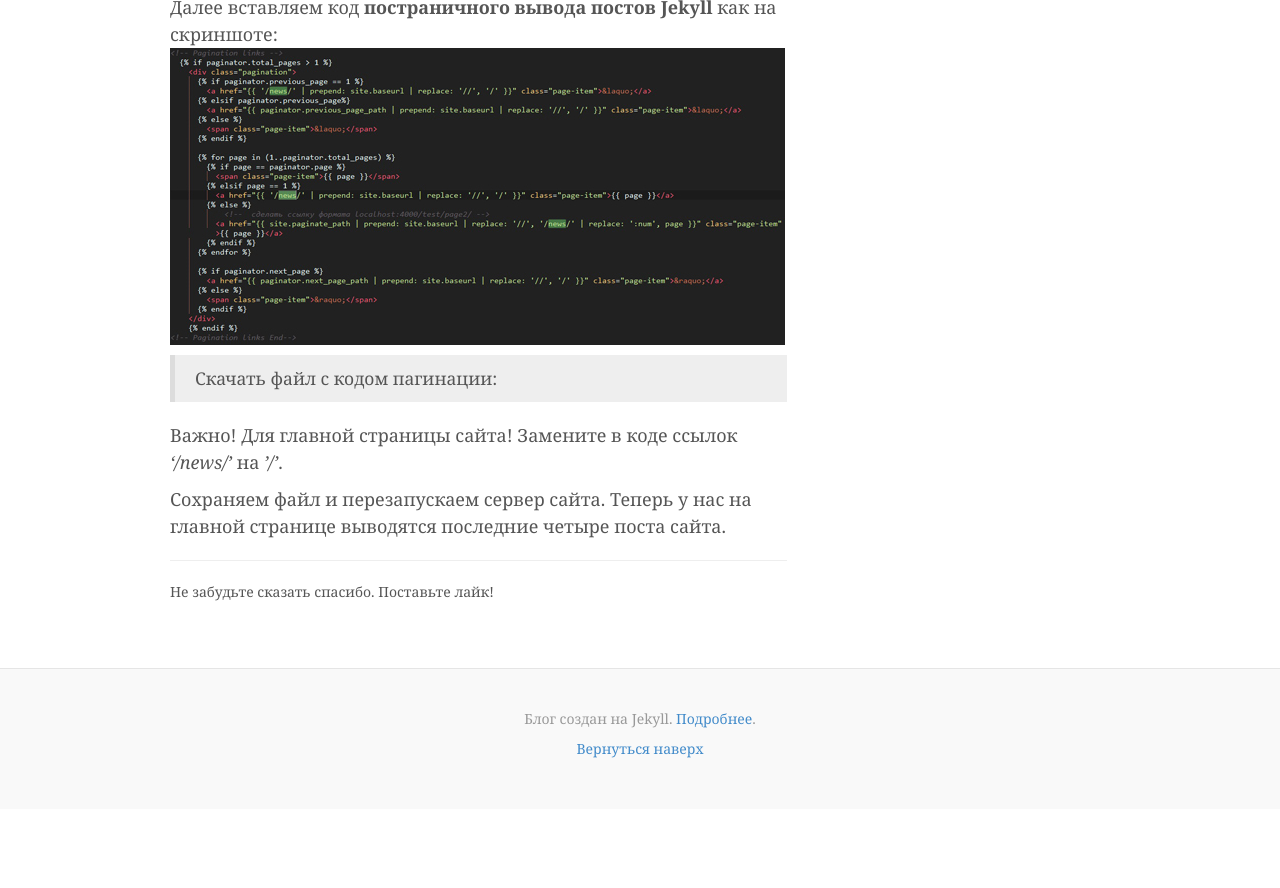
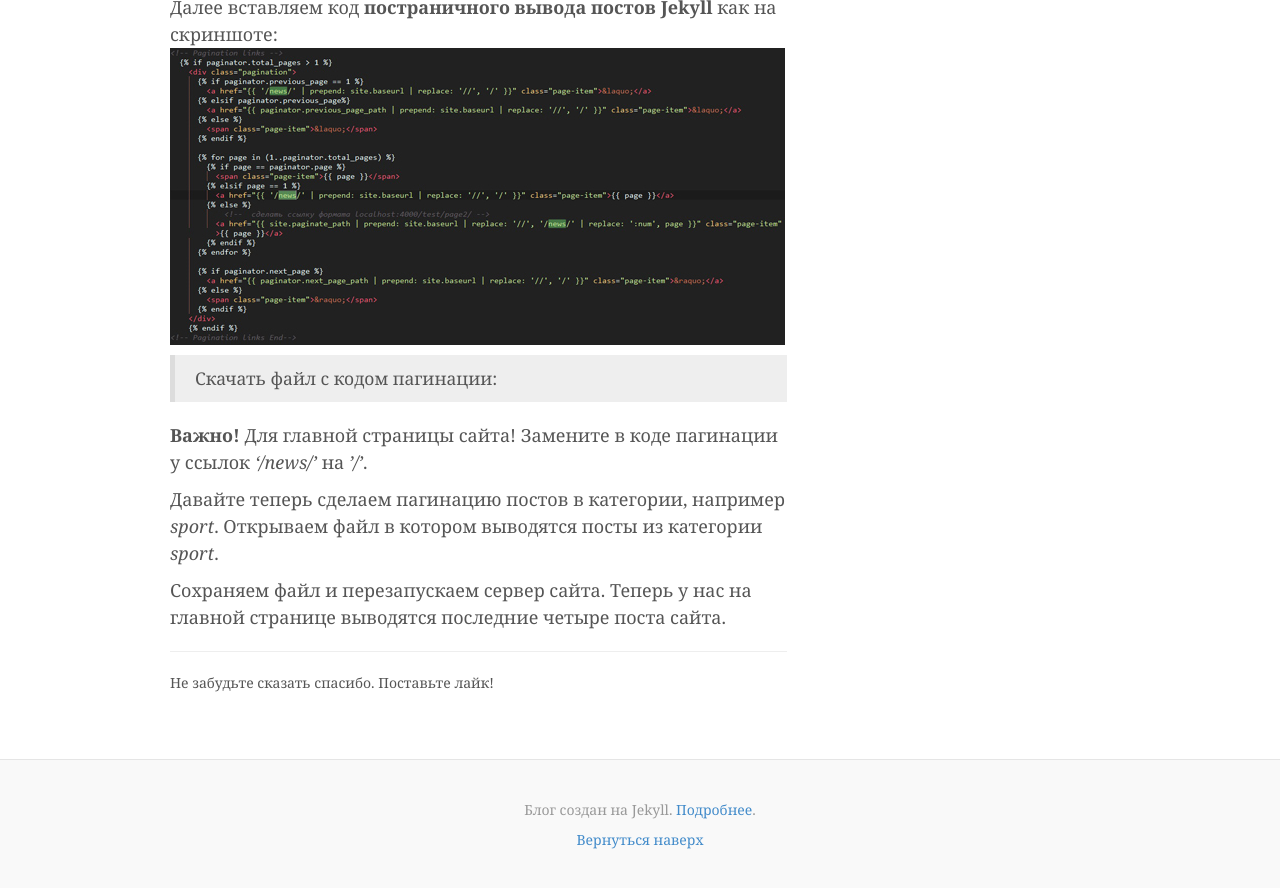
Before and after one commit to htmlblog/htmlblog.github.io, a Jekyll site: the page built from _posts/2017-04-15-paghinatsiia-jekyll-po-katieghoriiam.markdown, in a window 1280 px wide and 900 px high, scrolled down 2397 px. Shown: the top 888 px of the window. Built offline with Jekyll 4.4.1, drawn with Linux system fonts in a browser that asks for light colours; comment, search, counter and statistics services are not loaded; before the commit the page ends 3206 px from its top, so only the background shows below that.

Commit message:
Updated Paghinatsiia Jekyll Po Katieghoriiam

```diff
--- a/_posts/2017-04-15-paghinatsiia-jekyll-po-katieghoriiam.markdown
+++ b/_posts/2017-04-15-paghinatsiia-jekyll-po-katieghoriiam.markdown
@@ -65,6 +65,9 @@ layout: post
 ![jekyll-posts-category-paginate.jpg](/uploads/jekyll-posts-category-paginate.jpg)
 >Скачать файл с кодом пагинации:
 
-Важно! Для главной страницы сайта! Замените в коде ссылок *'/news/'* на *'/'*.
+**Важно!** Для главной страницы сайта!
+Замените в коде пагинации у ссылок *'/news/'* на *'/'*.
+
+Давайте теперь сделаем пагинацию постов в категории, например *sport*. Открываем файл в котором выводятся посты из категории *sport*.
 
 Сохраняем файл и перезапускаем сервер сайта. Теперь у нас на главной странице выводятся последние четыре поста сайта.
```
